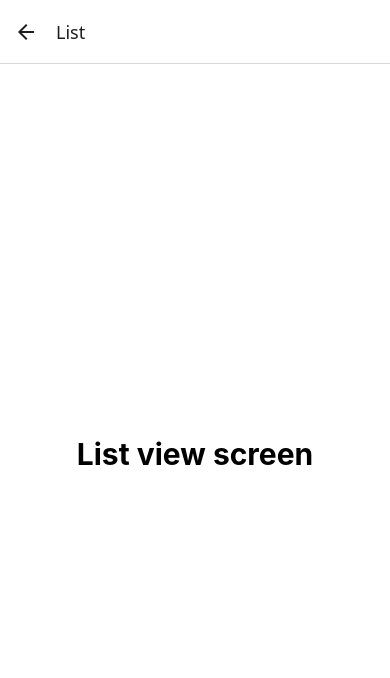
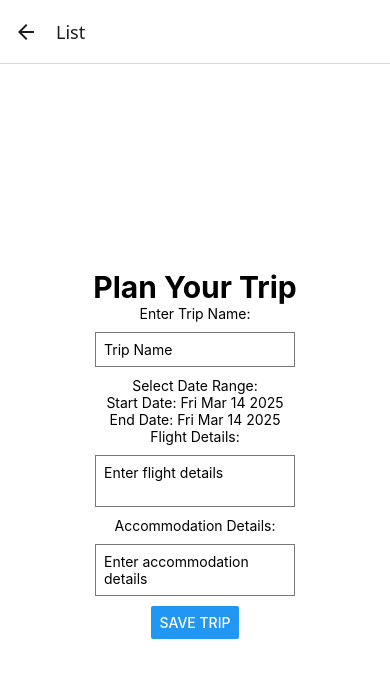
Before and after one commit to Beans-InJeans/IAT359_TravelApp, a React Native app in the folder HoneyHop/: screen /List in a window 390 px wide. Shown: the top 678 px of the page. Built offline with nearby package versions, Linux system fonts and the light colour scheme; no server answers.

Commit message:
Install dependencies and initial input skeleton
npm install react-native-paper
npm install @react-native-community/datetimepicker

```diff
--- a/HoneyHop/package.json
+++ b/HoneyHop/package.json
@@ -10,6 +10,7 @@
   },
   "dependencies": {
     "@expo/metro-runtime": "~4.0.1",
+    "@react-native-community/datetimepicker": "^8.3.0",
     "@react-navigation/bottom-tabs": "^7.2.1",
     "@react-navigation/native": "^7.0.15",
     "@react-navigation/stack": "^7.1.2",
@@ -20,6 +21,7 @@
     "react-dom": "18.3.1",
     "react-native": "0.76.7",
     "react-native-gesture-handler": "^2.24.0",
+    "react-native-paper": "^5.13.1",
     "react-native-reanimated": "^3.17.1",
     "react-native-safe-area-context": "^5.3.0",
     "react-native-screens": "^4.9.2",
--- a/HoneyHop/src/screens/List.js
+++ b/HoneyHop/src/screens/List.js
@@ -1,10 +1,92 @@
-import { View, Text } from 'react-native';
+import React, { useState } from 'react';
+import {
+  View, Text, TextInput, Button, TouchableOpacity, Keyboard,
+  TouchableWithoutFeedback, KeyboardAvoidingView, Platform, ScrollView
+} from 'react-native';
+import DateTimePicker from '@react-native-community/datetimepicker';
 import GlobalStyles from '../../styles/GlobalStyles';
 
 export default function List() {
-  return(
-    <View style={GlobalStyles.container}>
-      <Text style={GlobalStyles.header}>List view screen</Text>
-    </View>
+  const [tripName, setTripName] = useState('');
+  const [flightDetails, setFlightDetails] = useState('');
+  const [accommodation, setAccommodation] = useState('');
+  const [startDate, setStartDate] = useState(new Date());
+  const [endDate, setEndDate] = useState(new Date());
+  const [showStartDatePicker, setShowStartDatePicker] = useState(false);
+  const [showEndDatePicker, setShowEndDatePicker] = useState(false);
+
+  const onStartDateChange = (event, selectedDate) => {
+    setShowStartDatePicker(false);
+    if (selectedDate) setStartDate(selectedDate);
+  };
+
+  const onEndDateChange = (event, selectedDate) => {
+    setShowEndDatePicker(false);
+    if (selectedDate) setEndDate(selectedDate);
+  };
+
+  return (
+    <TouchableWithoutFeedback onPress={Keyboard.dismiss}>
+      <KeyboardAvoidingView
+        behavior={Platform.OS === 'ios' ? 'padding' : 'height'}
+        style={{ flex: 1 }}
+      >
+        <ScrollView contentContainerStyle={GlobalStyles.container}>
+          <Text style={GlobalStyles.header}>Plan Your Trip</Text>
+
+          {/* Trip Name Input */}
+          <Text style={GlobalStyles.label}>Enter Trip Name:</Text>
+          <TextInput
+            style={GlobalStyles.input}
+            placeholder="Trip Name"
+            value={tripName}
+            onChangeText={setTripName}
+            returnKeyType="done"
+          />
+
+          {/* Date Range Picker */}
+          <Text style={GlobalStyles.label}>Select Date Range:</Text>
+
+          <TouchableOpacity onPress={() => setShowStartDatePicker(true)}>
+            <Text style={GlobalStyles.dateInput}>Start Date: {startDate.toDateString()}</Text>
+          </TouchableOpacity>
+
+          {showStartDatePicker && (
+            <DateTimePicker value={startDate} mode="date" display="default" onChange={onStartDateChange} />
+          )}
+
+          <TouchableOpacity onPress={() => setShowEndDatePicker(true)}>
+            <Text style={GlobalStyles.dateInput}>End Date: {endDate.toDateString()}</Text>
+          </TouchableOpacity>
+
+          {showEndDatePicker && (
+            <DateTimePicker value={endDate} mode="date" display="default" onChange={onEndDateChange} />
+          )}
+
+          {/* Flight Details Input */}
+          <Text style={GlobalStyles.label}>Flight Details:</Text>
+          <TextInput
+            style={GlobalStyles.input}
+            placeholder="Enter flight details"
+            value={flightDetails}
+            onChangeText={setFlightDetails}
+            multiline
+          />
+
+          {/* Accommodation Details Input */}
+          <Text style={GlobalStyles.label}>Accommodation Details:</Text>
+          <TextInput
+            style={GlobalStyles.input}
+            placeholder="Enter accommodation details"
+            value={accommodation}
+            onChangeText={setAccommodation}
+            multiline
+          />
+
+          {/* Submit Button */}
+          <Button title="Save Trip" onPress={() => console.log({ tripName, startDate, endDate, flightDetails, accommodation })} />
+        </ScrollView>
+      </KeyboardAvoidingView>
+    </TouchableWithoutFeedback>
   );
 }
```
Also changed, not shown: 1 other file (tests, documents, lock files or other folders).
